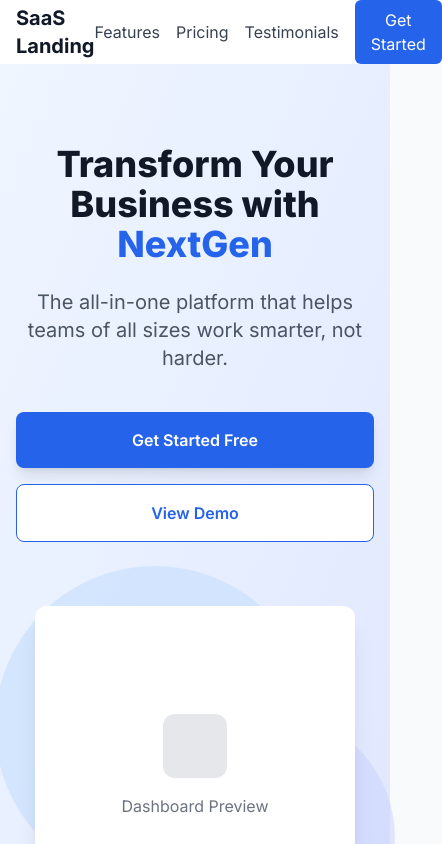
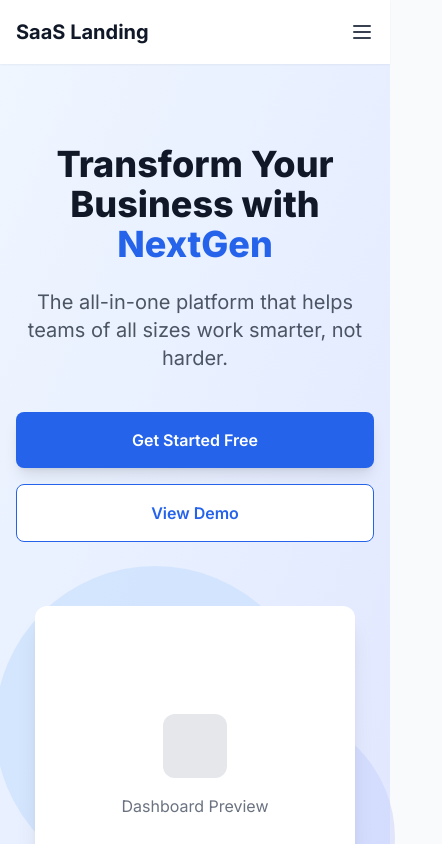
Before and after one commit to arturwyroslak/saas-landing-page, a Next.js app: page / in a window 390 px wide. Shown: the top 844 px of the page, 442 px wide, since content can reach past the window. Built offline with nearby package versions, Linux system fonts and the light colour scheme.

Commit message:
feat: Add core landing page components and sections

```diff
--- a/src/components/navbar/index.tsx
+++ b/src/components/navbar/index.tsx
@@ -2,7 +2,7 @@ import Link from 'next/link';
 
 export function Navbar() {
   return (
-    <nav className="bg-white shadow-sm">
+    <nav className="bg-white shadow-sm sticky top-0 z-50">
       <div className="max-w-7xl mx-auto px-4 sm:px-6 lg:px-8">
         <div className="flex justify-between h-16">
           <div className="flex items-center">
@@ -10,7 +10,7 @@ export function Navbar() {
               SaaS Landing
             </Link>
           </div>
-          <div className="flex items-center space-x-4">
+          <div className="hidden md:flex items-center space-x-8">
             <Link href="#features" className="text-gray-700 hover:text-gray-900">
               Features
             </Link>
@@ -20,8 +20,18 @@ export function Navbar() {
             <Link href="#testimonials" className="text-gray-700 hover:text-gray-900">
               Testimonials
             </Link>
+            <Link href="#faq" className="text-gray-700 hover:text-gray-900">
+              FAQ
+            </Link>
             <button className="bg-blue-600 text-white px-4 py-2 rounded-md hover:bg-blue-700 transition-colors">
               Get Started
+            </button>
+          </div>
+          <div className="flex items-center md:hidden">
+            <button className="text-gray-700">
+              <svg className="h-6 w-6" fill="none" viewBox="0 0 24 24" stroke="currentColor">
+                <path strokeLinecap="round" strokeLinejoin="round" strokeWidth={2} d="M4 6h16M4 12h16M4 18h16" />
+              </svg>
             </button>
           </div>
         </div>
```
